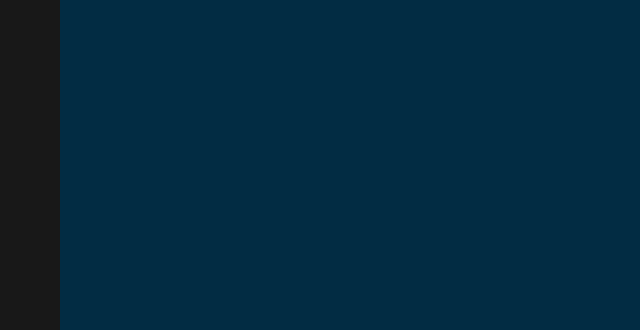
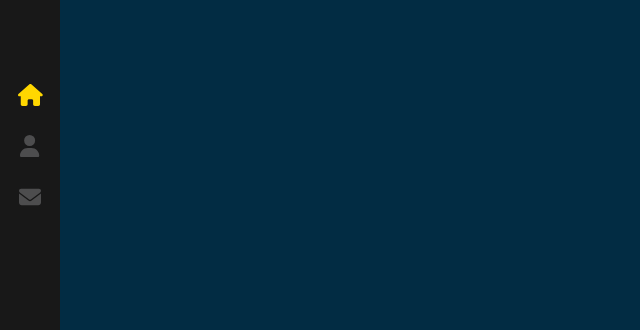
Before and after one commit to jmctheowl8/portfolio, a React (Vite) app in the folder project/: page / in a window 1280 px wide. Shown: the part 210-540 px from the top of the page, without its empty margins (0-640 px from the left). Built offline with nearby package versions, Linux system fonts and the light colour scheme.

Commit message:
added the rest of navBar now its working

```diff
--- a/project/src/commponents/Sidebar/index.jsx
+++ b/project/src/commponents/Sidebar/index.jsx
@@ -1,7 +1,7 @@
 import './index.scss'
 import LogoS from '../../assets/images/logo-s.png'
 import LogoSubtitle from '../../assets/images/logo_sub.png'
-import {Link} from 'react-router-dom'
+import {Link, NavLink} from 'react-router-dom'
 import {FontAwesomeIcon} from '@fortawesome/react-fontawesome'
 import { faEnvelope, faHome, faUser} from '@fortawesome/free-solid-svg-icons'
 
@@ -12,10 +12,7 @@
         <img src={LogoS} alt="Logo" />
         <img className="sub-logo" src={LogoSubtitle} alt="slobodan" />
       </Link>
-    </div>
-  )
-}
-/* <nav>
+      <nav>
         <NavLink exact="true" activeclassname="active" to="/">
           <FontAwesomeIcon icon={faHome} color="#4d4d4e" />
         </NavLink>
@@ -27,5 +24,9 @@
         <NavLink exact="true" activeclassname="active"  className='contact-link' to="/contact">
           <FontAwesomeIcon icon={faEnvelope} color="#4d4d4e" />
         </NavLink>
-      </nav> */
+      </nav>
+    </div>
+  )
+}
+
 export default Sidebar;
```
